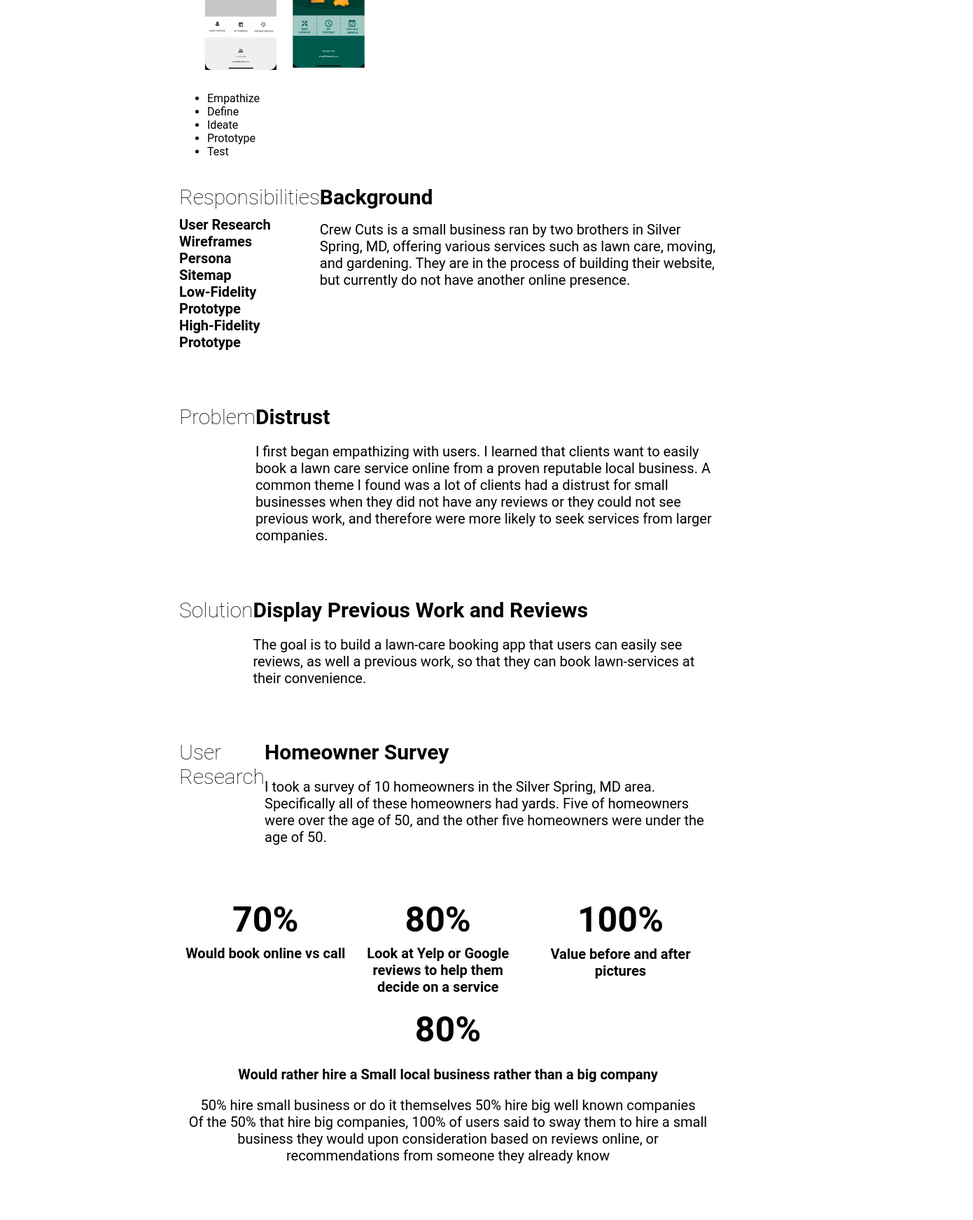
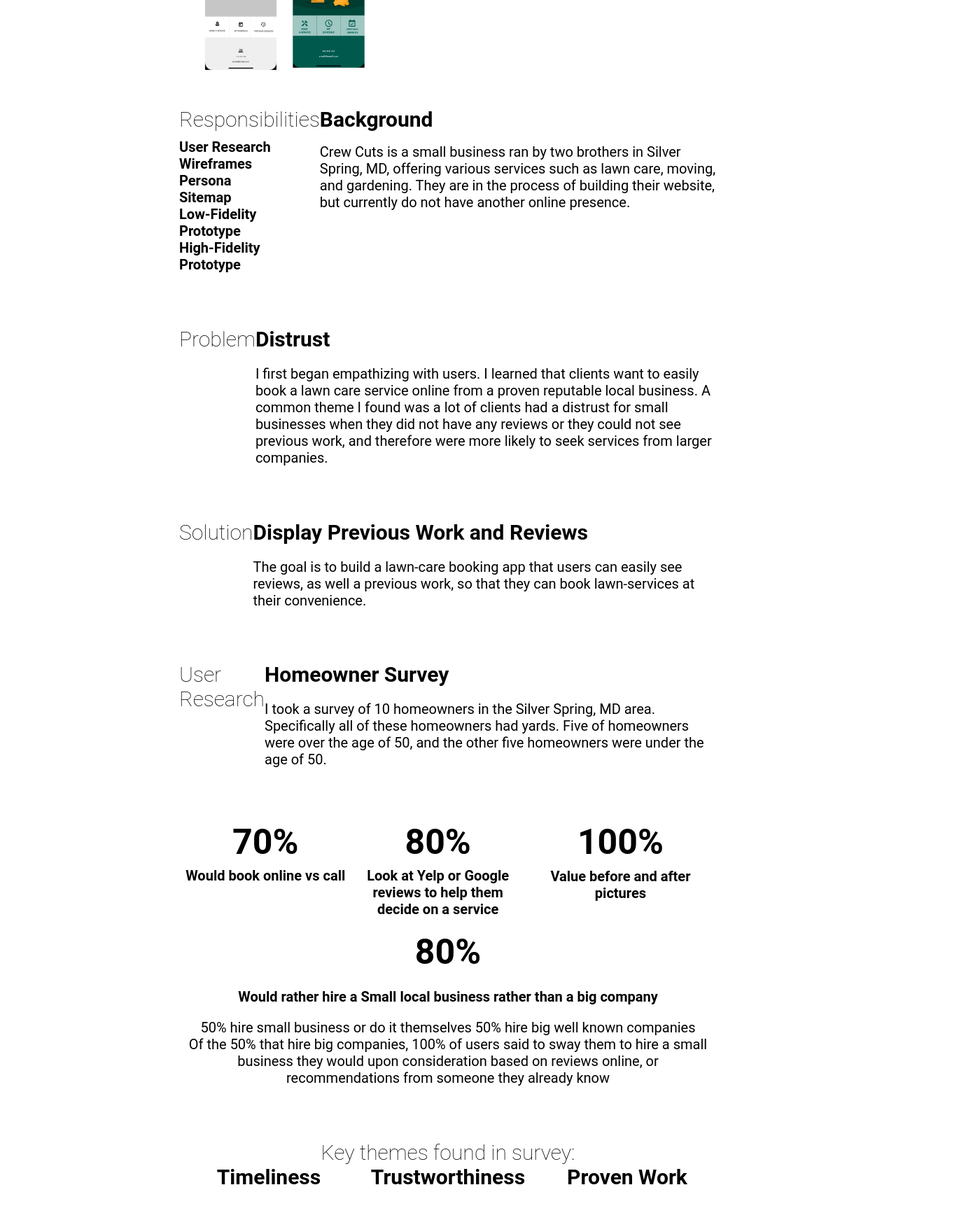
Before and after one commit to katherinestout/portfolio.stout, a React (Create React App) app in the folder portfolio/: page /crewcuts in a window 1280 px wide. Shown: the part 820-2563 px from the top of the page at 70% size, 1390 px wide, since content can reach past the window. Built offline with nearby package versions, Linux system fonts and the light colour scheme; a web font is replaced by a local one.

Commit message:
responsiveness

```diff
--- a/portfolio/src/routes/projects/components/artGallery/artGallery.js
+++ b/portfolio/src/routes/projects/components/artGallery/artGallery.js
@@ -1,5 +1,6 @@
 import React from "react";
 import styles from "./../../styles/galleryApp.scss";
+import { Link } from "react-router-dom";
 
 const ArtGallery = () => (
   <div className={styles}>
@@ -38,7 +39,10 @@ const ArtGallery = () => (
           <div className="div2">
             <div className="subHeader">Problem </div>
 
-            <div className="content">The goal was to create an app that allowed fThe goal was to create an app that allowed f</div>
+            <div className="content">
+              The goal was to create an app that allowed fThe goal was to create
+              an app that allowed f
+            </div>
           </div>
         </div>
 
@@ -151,8 +155,20 @@ const ArtGallery = () => (
 
           <div className="div6 header">Low-Fidelity Prototypes</div>
 
-          <div className="div7">
-            https://www.figma.com/proto/BkvbbGLoYEyj2PUKLNQsWp/EdinburghGalleryApp?node-id=1%3A2&scaling=scale-down&page-id=0%3A1&starting-point-node-id=8%3A415{" "}
+          <div
+            className="div7"
+            style={{ textDecoration: "none", color: "black" }}
+          >
+            <Link
+              to={{
+                pathname:
+                  "https://www.figma.com/proto/BkvbbGLoYEyj2PUKLNQsWp/EdinburghGalleryApp?node-id=1%3A2&scaling=scale-down&page-id=0%3A1&starting-point-node-id=8%3A415",
+              }}
+              target="_blank"
+              style={{ textDecoration: "none", color: "black" }}
+            >
+              Low-Fi Link
+            </Link>
           </div>
         </div>
 
@@ -185,7 +201,16 @@ const ArtGallery = () => (
           <div className="div1 subHeader">Refining the Design</div>
           <div className="div2 header">High-Fidelity Prototype</div>
           <div className="div3">
-            https://www.figma.com/proto/tOggtjWuy6ImMI2hmPZLEx/High-Fidelity-Prototypes?node-id=2%3A455&starting-point-node-id=2%3A455
+            <Link
+              to={{
+                pathname:
+                  "https://www.figma.com/proto/tOggtjWuy6ImMI2hmPZLEx/High-Fidelity-Prototypes?node-id=2%3A455&starting-point-node-id=2%3A455",
+              }}
+              target="_blank"
+              style={{ textDecoration: "none", color: "black" }}
+            >
+              High-Fi Link
+            </Link>
           </div>
           <div className="div4">text</div>
         </div>
--- a/portfolio/src/routes/projects/components/crewCuts/crewCuts.js
+++ b/portfolio/src/routes/projects/components/crewCuts/crewCuts.js
@@ -15,13 +15,7 @@ const CrewCuts = () => (
     <div className="crewCutsBody">
       <div className="crewCutsContent">
         <img src={ccGraphic} alt="ccGraphic" className="ccGraphic" />
-        <ul>
-          <li>Empathize</li>
-          <li>Define</li>
-          <li>Ideate</li>
-          <li>Prototype</li>
-          <li>Test</li>
-        </ul>
+
         <div className="wrapper-1">
           <div className="div1">
             <div className="header"> Responsibilities</div>
@@ -122,7 +116,7 @@ const CrewCuts = () => (
           </div>
         </div>
 
-        <div className="wrapper-6 center">
+        <div className="wrapper-6">
           <div className="header div1">Key themes found in survey:</div>
           <div className="subHeader div2">Timeliness</div>
           <div className="subHeader div3">Trustworthiness</div>
@@ -219,6 +213,7 @@ const CrewCuts = () => (
                     "https://xd.adobe.com/view/85f94a98-fc43-4c64-aca7-d12f5184ab0b-d0aa/?fullscreen",
                 }}
                 target="_blank"
+                style={{ textDecoration: "none", color: "black" }}
               >
                 {" "}
                 Click here to see the low-fidelity prototype of CrewCuts Mobile
@@ -230,6 +225,7 @@ const CrewCuts = () => (
                     "https://xd.adobe.com/view/85f94a98-fc43-4c64-aca7-d12f5184ab0b-d0aa/grid",
                 }}
                 target="_blank"
+                style={{ textDecoration: "none", color: "black" }}
               >
                 {" "}
                 Click here to see all screens!
@@ -259,6 +255,7 @@ const CrewCuts = () => (
                     "https://xd.adobe.com/view/d8470e34-f515-4044-8a05-7127faf10f3f-8d14/?fullscreen",
                 }}
                 target="_blank"
+                style={{ textDecoration: "none", color: "black" }}
               >
                 {" "}
                 Click here to see the high-fidelity prototype of CrewCuts Mobile
@@ -270,6 +267,7 @@ const CrewCuts = () => (
                     "https://xd.adobe.com/view/d8470e34-f515-4044-8a05-7127faf10f3f-8d14/grid/",
                 }}
                 target="_blank"
+                style={{ textDecoration: "none", color: "black" }}
               >
                 {" "}
                 Click here to see all screens!
--- a/portfolio/src/routes/projects/styles/crewCuts.scss
+++ b/portfolio/src/routes/projects/styles/crewCuts.scss
@@ -126,15 +126,15 @@ grid-row-gap: 0px;
         margin-top: 10%;
         display: grid;
 grid-template-columns: 1fr;
-grid-template-rows: repeat(auto-fit(4, 1fr));
+grid-template-rows: repeat((4, 1fr));
 grid-column-gap: 0px;
 grid-row-gap: 0px;
 
 
-.div1 { grid-area: 1 / 1 / 2 / 2; }
-.div2 { grid-area: 2 / 1 / 3 / 2; }
-.div3 { grid-area: 3 / 1 / 4 / 2; }
-.div4 { grid-area: 4 / 1 / 5 / 2; }
+.div1 { grid-area: 1 / 1 / 2 / 2; text-align: center;}
+.div2 { grid-area: 2 / 1 / 3 / 2; text-align: center;}
+.div3 { grid-area: 3 / 1 / 4 / 2; text-align: center;}
+.div4 { grid-area: 4 / 1 / 5 / 2; text-align: center;}
 
     }
 
@@ -173,7 +173,7 @@ grid-row-gap: 0px;
 
             display: grid;
             grid-template-columns: 1fr;
-            grid-template-rows: .25fr 1fr .25fr 1fr .25fr 1fr;
+            grid-template-rows: auto-fit(.25fr 1fr .25fr 1fr .25fr 1fr);
             grid-column-gap: 0px;
             grid-row-gap: 0px;
 
@@ -234,7 +234,7 @@ grid-row-gap: 0px;
                 margin-top: 10%;
                 display: grid;
                 grid-template-columns: 1fr;
-                grid-template-rows: .25fr 1fr .25fr 1fr;
+                grid-template-rows: auto-fit(.25fr 1fr .25fr 1fr);
                 grid-column-gap: 0px;
                 grid-row-gap: 0px;
                 justify-content: center;
@@ -249,11 +249,11 @@ grid-row-gap: 0px;
 
                 .lowFiPrototype{
 
-                    height: 150px;
+                    width: 100px;
 
                 }
                 .lowFi {
-                    height: 150px;
+                    width: 100px;
                 }
             }
 
@@ -261,7 +261,7 @@ grid-row-gap: 0px;
                 margin-top: 10%;
                 display: grid;
                 grid-template-columns: 1fr;
-                grid-template-rows: .25fr 1fr .25fr 1fr;
+                grid-template-rows: auto-fit(.25fr 1fr .25fr 1fr);
                 grid-column-gap: 0px;
                 grid-row-gap: 0px;
                 justify-content: center;
@@ -270,16 +270,20 @@ grid-row-gap: 0px;
 
                 .div1 { grid-area: 1 / 1 / 2 / 2; }
                 .div6 { grid-area: 2 / 1 / 3 / 2; }
-                .div7 { grid-area: 3 / 1 / 4 / 2; }
+                .div7 { grid-area: 3 / 1 / 4 / 2;
+
+                text-decoration: none;}
                 .div5 { grid-area: 4 / 1 / 5 / 2;}
 
                 .highFiPrototype {
                     // width: 1000px;
-                    height: 150px;
+                    width: 100px;
+                    // height: 150px;
                 }
                 .highFi {
+                    width: 100px;
                     // width: 500px;
-                    height: 150px;
+                    // height: 150px;
                 }
             }
 
@@ -380,15 +384,17 @@ grid-row-gap: 0px;
         .wrapper-6 {
             margin-top: 10%;
             display: grid;
-            grid-template-columns: repeat(auto-fit(3, 1fr));
-            grid-template-rows: repeat(auto-fit(2, 1fr));
+            grid-template-columns: repeat((3, 1fr));
+            grid-template-rows: repeat((2, 1fr));
             grid-column-gap: 0px;
             grid-row-gap: 0px;
 
-            .div1 { grid-area: 1 / 1 / 2 / 4; }
-            .div2 { grid-area: 2 / 1 / 3 / 2; }
-            .div3 { grid-area: 2 / 2 / 3 / 3; }
-            .div4 { grid-area: 2 / 3 / 3 / 4; }
+
+            .div1 { grid-area: 1 / 1 / 2 / 4;
+                text-align: center;}
+            .div2 { grid-area: 2 / 1 / 3 / 2; text-align: center;}
+            .div3 { grid-area: 2 / 2 / 3 / 3; text-align: center;}
+            .div4 { grid-area: 2 / 3 / 3 / 4; text-align: center;}
         }
 
 
@@ -397,7 +403,7 @@ grid-row-gap: 0px;
 
             display: grid;
             grid-template-columns: 1fr 2fr;
-            grid-template-rows: .25fr 1fr;
+            grid-template-rows: auto-fit(.25fr 1fr);
             grid-column-gap: 0px;
             grid-row-gap: 0px;
 
@@ -476,11 +482,11 @@ grid-row-gap: 0px;
                     .div4 { grid-area: 3 / 2 / 4 / 4; }
                     .lowFiPrototype{
 
-                        width: 1000px;
+                        width: 100px;
 
                     }
                     .lowFi {
-                        width: 500px;
+                        width: 100px;
                     }
                 }
 
@@ -498,10 +504,10 @@ grid-row-gap: 0px;
                     .div3 { grid-area: 2 / 2 / 3 / 4; }
                     .div4 { grid-area: 3 / 2 / 4 / 4; }
                     .highFiPrototype {
-                        width: 1000px;
+                        width: 100px;
                     }
                     .highFi {
-                        width: 500px;
+                        width: 100px;
                     }
                 }
 
```
